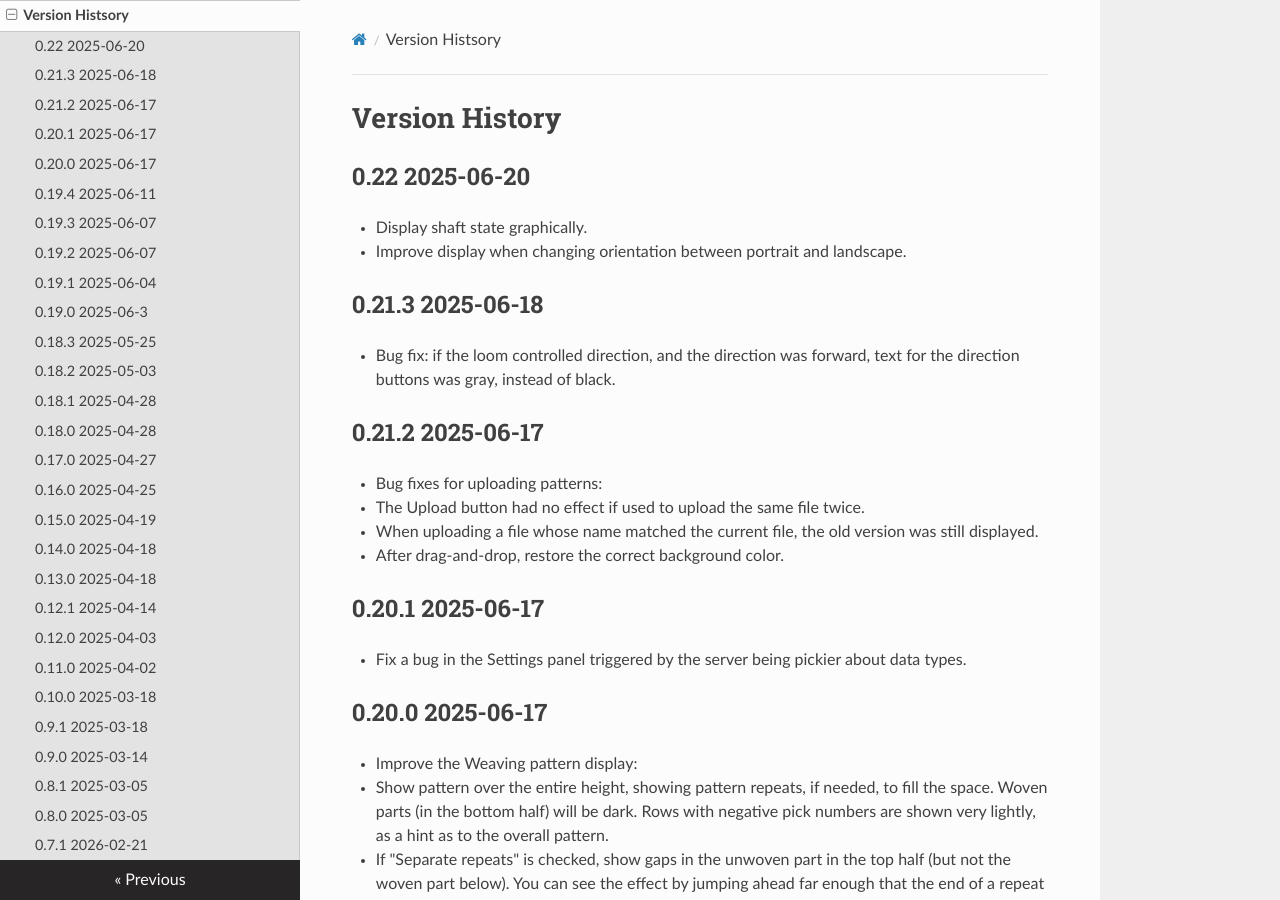
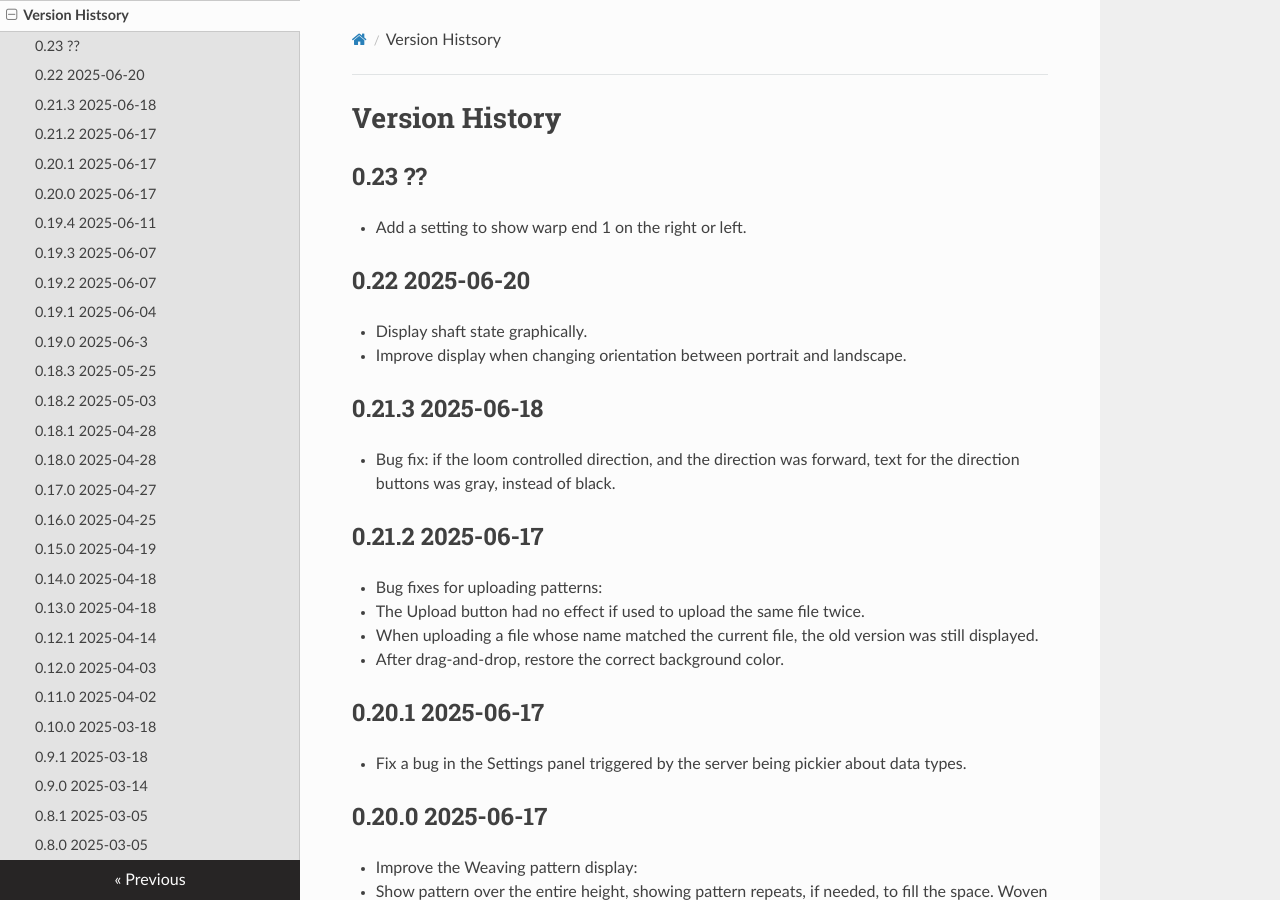
Before and after one commit to r-owen/base_loom_server, an MkDocs documentation site: the page built from docs/version_history.md, in a window 1280 px wide and 900 px high. Built offline with MkDocs 1.6.1, drawn with Linux system fonts in a browser that asks for light colours; nearby versions of some CDN libraries.

Commit message:
Update the version history

```diff
--- a/docs/version_history.md
+++ b/docs/version_history.md
@@ -1,4 +1,8 @@
 # Version History
+
+## 0.23 ??
+
+* Add a setting to show warp end 1 on the right or left.
 
 ## 0.22 2025-06-20
 
```
